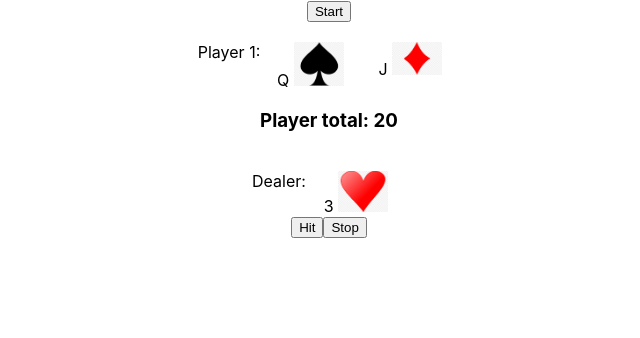
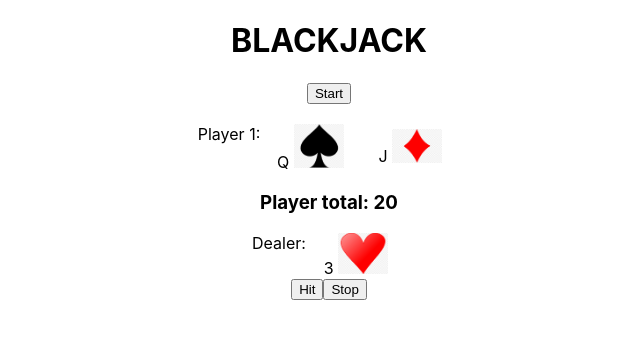
Before and after one commit to seilcho7/week_12-backjack, a React (Create React App) app: page / in a window 1280 px wide. Both pictures are taken after a click on the button "Start". Shown: the top 338 px of the page, without its empty margins (311-951 px from the left). Built offline with nearby package versions, Linux system fonts and the light colour scheme; the HTML template or start-up script is replaced by a standard one.

Commit message:
adds hit button

```diff
--- a/src/App.css
+++ b/src/App.css
@@ -8,6 +8,7 @@ img {
 
 .card {
   width: 100px;
+  margin: auto;
 }
 
 .p1 {
@@ -15,6 +16,10 @@ img {
 }
 
 .p2 {
+  display: inline-flex;
+}
+
+.line {
   display: inline-flex;
 }
 
--- a/src/Deck.js
+++ b/src/Deck.js
@@ -14,24 +14,34 @@ class Deck extends React.Component {
             won: '',
             showDealer: '',
             playerTotal: '',
-            dealerTotal: ''
+            dealerTotal: '',
+            whoWin: '',
+            index: 3
         }
     }
 
     render () {
         return (
             <div>
-                <button onClick={this._getDeck}>Start</button>
+                <h1>BLACKJACK</h1>
+                <button onClick={this.state.whoWin === '' ? this._getDeck : this._reset}>Start</button>
+                <br></br>
                     <h2>{this.state.won ? <h2>You won</h2> : null}</h2>
-                    {
-                        this.state.p1 && this.state.p2 ? [<li className="p1">Player 1: <div className="card">{this.state.p1[0].Value} <img className="card-img-top" src={this.state.p1[0].Suit}></img></div> <div className="card">{this.state.p1[1].Value} <img className="card-img-top" src={this.state.p1[1].Suit}></img></div></li>,<br></br>,<h3>Player total: {this.state.playerTotal}</h3>,<br></br>,
-                        <li className="p2">Dealer: <div className="card">{this.state.p2[0].Value} <img className="card-img-top" src={this.state.p2[0].Suit}></img></div></li>] : null
-                    }
-                    {this.state.showDealer ? <div className="card">{this.state.p2[1].Value} <img className="card-img-top" src={this.state.p2[1].Suit}></img></div> : null}
-                    {this.state.dealerTotal ? <h3>Dealer total: {this.state.dealerTotal}</h3> : null}
+                    {this.state.p1 ? <div className="p1">Player 1: <div className="card">{this.state.p1[0].Value} <img className="card-img-top" src={this.state.p1[0].Suit}></img></div> <div className="card">{this.state.p1[1].Value} <img className="card-img-top" src={this.state.p1[1].Suit}></img></div></div> : null}
+                    {this.state.index > 3 && this.state.p1 ? <div className="card">{this.state.p1[2].Value} <img className="card-img-top" src={this.state.p1[2].Suit}></img></div> : null}
+                    {this.state.index > 4 && this.state.p1 ? <div className="card">{this.state.p1[3].Value} <img className="card-img-top" src={this.state.p1[3].Suit}></img></div> : null}
+                    {this.state.index > 5 && this.state.p1 ? <div className="card">{this.state.p1[4].Value} <img className="card-img-top" src={this.state.p1[4].Suit}></img></div> : null}
+                    <h3>Player total: {this.state.playerTotal}</h3>
+                    <div className="line">
+                    {this.state.p2 ? <div className="p2">Dealer: <div className="card">{this.state.p2[0].Value} <img className="card-img-top" src={this.state.p2[0].Suit}></img></div></div> : null}
+                        {this.state.showDealer ? <div className="card">{this.state.p2[1].Value} <img className="card-img-top" src={this.state.p2[1].Suit}></img></div> : null}
+                    </div>
+                        {this.state.dealerTotal ? <h3>Dealer total: {this.state.dealerTotal}</h3> : null}
                     <br></br>
-                <button onClick={this._nextCard}>Hit</button>
-                <button onClick={this._showDealer}>Stop</button>
+                <button onClick={this._hitCard}>Hit</button>
+                <button onClick={this.state.deck ? this._showDealer : null}>Stop</button>
+                <br></br>
+                {this.state.whoWin ? <h2>{this.state.whoWin}</h2> : null}
             </div>
         )
     }
@@ -58,7 +68,9 @@ class Deck extends React.Component {
             this.setState({
                 deck: deck,
                 won: '',
-                showDealer: ''
+                showDealer: '',
+                whoWin: '',
+                dealerTotal: ''
             }, this._randomCards)
         )
     }
@@ -100,7 +112,9 @@ class Deck extends React.Component {
     _showDealer = () => {
         this.setState({
             showDealer: 1
-        }, this._dealerTotal)
+        }, () => (
+            this._dealerTotal()
+        ))
     }
 
     _playerTotal = () => {
@@ -144,8 +158,42 @@ class Deck extends React.Component {
         return (
             this.setState({
                 dealerTotal: total
+            }, this._whoWin)
+        )
+    }
+
+    _whoWin = () => {
+        if (this.state.playerTotal > 21 || (this.state.playerTotal < 21 && this.state.dealerTotal > this.state.playerTotal)) {
+            this.setState({
+                whoWin: 'Dealer win'
             })
-        )
+        }
+        if (this.state.playerTotal <= 21 && this.state.playerTotal > this.state.dealerTotal || this.state.playerTotal === 21) {
+            this.setState({
+                whoWin: 'Player win'
+            })
+        }
+    }
+
+    _hitCard = () => {
+        this.setState({
+            p1: this.state.p1.concat(this.state.deck[this.state.index]),
+            index: this.state.index + 1
+        }, this._playerTotal)
+    }
+
+    _reset = () => {
+        this.setState({
+            deck: '',
+            p1: '',
+            p2: '',
+            won: '',
+            showDealer: '',
+            playerTotal: '',
+            dealerTotal: '',
+            whoWin: '',
+            index: 3
+        }, this._getDeck)
     }
 }
 
```
